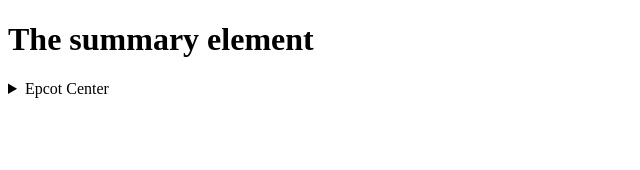
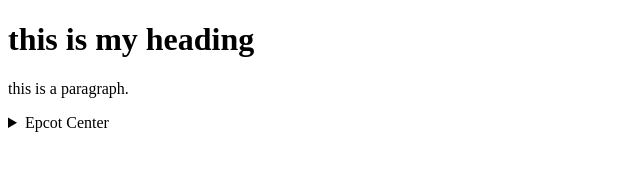
Before and after one commit to hannahmxs/hannahmxs.github.io, a plain HTML site: page index.html in a window 1280 px wide. Shown: the whole page, without its empty margins (0-640 px from the left). Drawn offline with Linux system fonts and the light colour scheme.

Commit message:
html file updated

```diff
--- a/index.html
+++ b/index.html
@@ -1,8 +1,11 @@
 <!DOCTYPE html>
 <html>
+<head><title>Schein und Sein</title>
+</head>
 <body>
 
-<h1>The summary element</h1>
+<h1>this is my heading</h1>
+<p>this is a paragraph.</p>
 
 <details>
   <summary>Epcot Center</summary>
```
